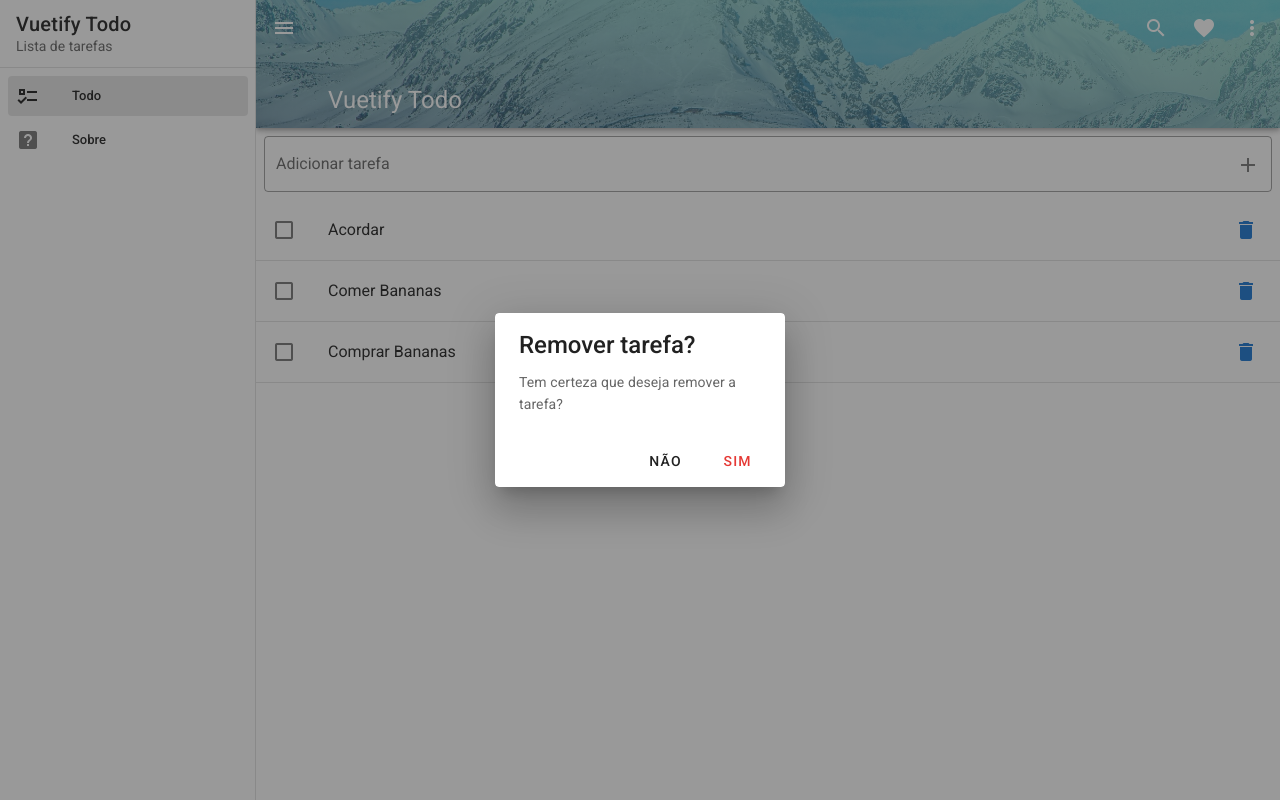
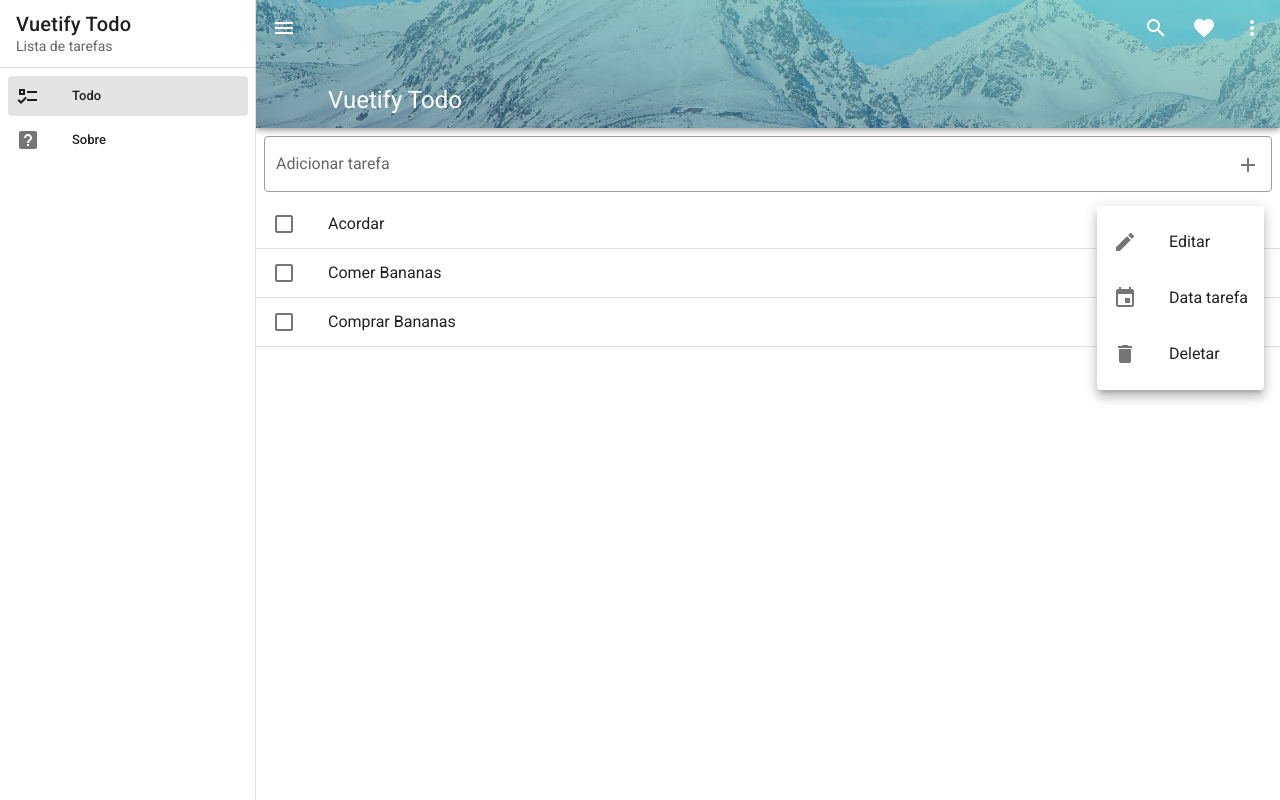
Before and after one commit to desdiogo/vuetify_todo, a Vue app: page / in a window 1280 px wide. Both pictures are taken after a click on the button 1246 px from the left and 230 px from the top of the page. Built offline with nearby package versions, Linux system fonts and the light colour scheme.

Commit message:
add task menu

```diff
--- a/src/components/Todo/Task.vue
+++ b/src/components/Todo/Task.vue
@@ -15,32 +15,20 @@
             >{{ task.title }}</v-list-item-title
           >
         </v-list-item-content>
-        <v-list-item-action>
-          <v-btn @click.stop="dialogs.delete = true" icon>
-            <v-icon color="primary">mdi-delete</v-icon>
-          </v-btn>
-        </v-list-item-action>
+        <task-menu :task="task"/>
       </template>
     </v-list-item>
     <v-divider></v-divider>
-    <dialog-delete v-if="dialogs.delete" :task="task" @close="dialogs.delete = false" />
   </div>
 </template>
 
 <script>
-import DialogDelete from "../Dialogs/DialogDelete";
+import TaskMenu from "./TaskMenu"
 
 export default {
   props: ["task"],
   components: {
-    DialogDelete,
-  },
-  data() {
-    return {
-      dialogs: {
-        delete: false,
-      },
-    };
+    TaskMenu
   },
 };
 </script>
--- /dev/null
+++ b/src/components/Todo/TaskMenu.vue
@@ -0,0 +1,75 @@
+<template>
+  <div>
+    <dialog-delete
+      v-if="dialogs.delete"
+      :task="task"
+      @close="dialogs.delete = false"
+    />
+    <v-menu bottom left>
+      <template v-slot:activator="{ on, attrs }">
+        <v-btn color="primary" icon v-bind="attrs" v-on="on">
+          <v-icon>mdi-dots-vertical</v-icon>
+        </v-btn>
+      </template>
+
+      <v-list>
+        <v-list-item
+          v-for="(item, index) in items"
+          :key="index"
+          @click="handleClick(index)"
+        >
+          <v-list-item-icon>
+            <v-icon v-text="item.icon"></v-icon>
+          </v-list-item-icon>
+          <v-list-item-title>{{ item.title }}</v-list-item-title>
+        </v-list-item>
+      </v-list>
+    </v-menu>
+  </div>
+</template>
+
+<script>
+import DialogDelete from "../Dialogs/DialogDelete";
+
+export default {
+  components: {
+    DialogDelete,
+  },
+  props: ["task"],
+  data: () => ({
+    dialogs: {
+      delete: false,
+    },
+    items: [
+      {
+        title: "Editar",
+        icon: "mdi-pencil",
+        click() {
+          console.log("editar");
+        },
+      },
+      {
+        title: "Data tarefa",
+        icon: "mdi-calendar",
+        click() {
+          console.log("data");
+        },
+      },
+      {
+        title: "Deletar",
+        icon: "mdi-delete",
+        click() {
+          this.dialogs.delete = true;
+        },
+      },
+    ],
+  }),
+  methods: {
+    handleClick(index) {
+      this.items[index].click.call(this)
+    },
+  },
+};
+</script>
+
+<style></style>
```
